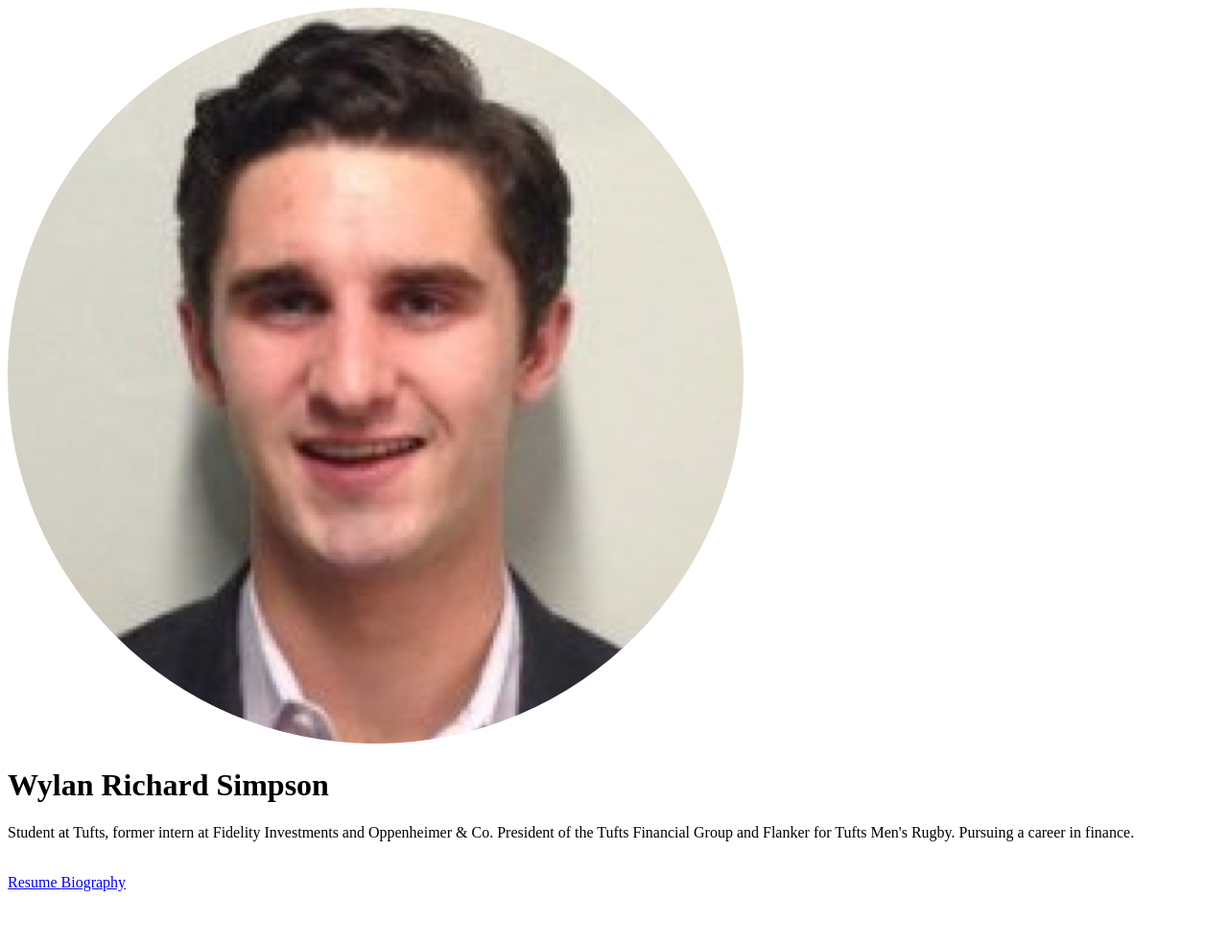
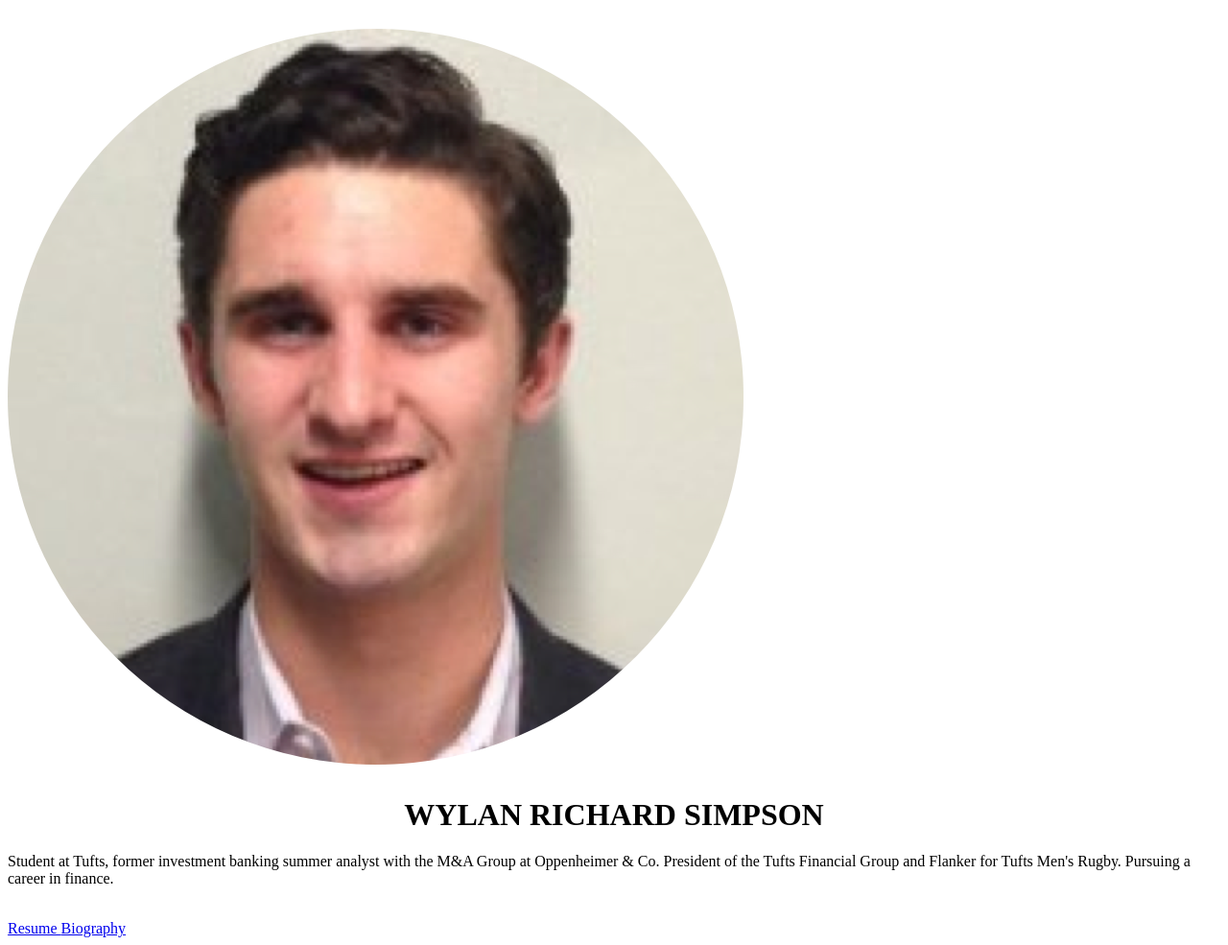
Before and after one commit to wylansimpson/wylansimpson.github.io, a plain HTML site: page index.html in a window 1280 px wide. Shown: the whole page at 96% size. Before the commit the page ends 937 px from the top, so only its background shows below. Drawn offline with Linux system fonts and the light colour scheme.

Commit message:
Fixed 'div' errors

```diff
--- a/index.html
+++ b/index.html
@@ -3,19 +3,23 @@
 
 <head>
 	<title>Wylan Richard Simpson</title>
+	<link rel="stylesheet" href="css/landingpage_style.css" type="text/css">
 </head>
 <body>
-	<div id="header" class="container_12">
-		<div class="grid_12">
+	<div class = "header" >
+		<div id = "face_img">
 			<img src="images/headshot.png" alttext="Wylan Simpson portrait"/>
-			<h1 class="fullname">Wylan Richard Simpson</h1>
-			<p class="bio">Student at Tufts, former intern at Fidelity Investments and Oppenheimer &amp; Co. President of the Tufts Financial Group and Flanker for Tufts Men's Rugby. Pursuing a career in finance. </p>
-			<br>
-			<div>
-				<a href = "resume.html" > Resume </a>
-				<a href = "bio.html" > Biography </a>
-			</div>
 		</div>
+
+		<h1 id="fullname">Wylan Richard Simpson</h1>
 	</div>
+		<div>
+			<p class = "supporting_text"> Student at Tufts, former investment banking summer analyst with the M&amp;A Group at Oppenheimer &amp; Co. President of the Tufts Financial Group and Flanker for Tufts Men's Rugby. Pursuing a career in finance. </p>
+		</div>
+		<br>
+		<div class = "links">
+			<a href = "resume.html" > Resume </a>
+			<a href = "bio.html" > Biography </a>
+		</div>
 </body>
 </html>
```
